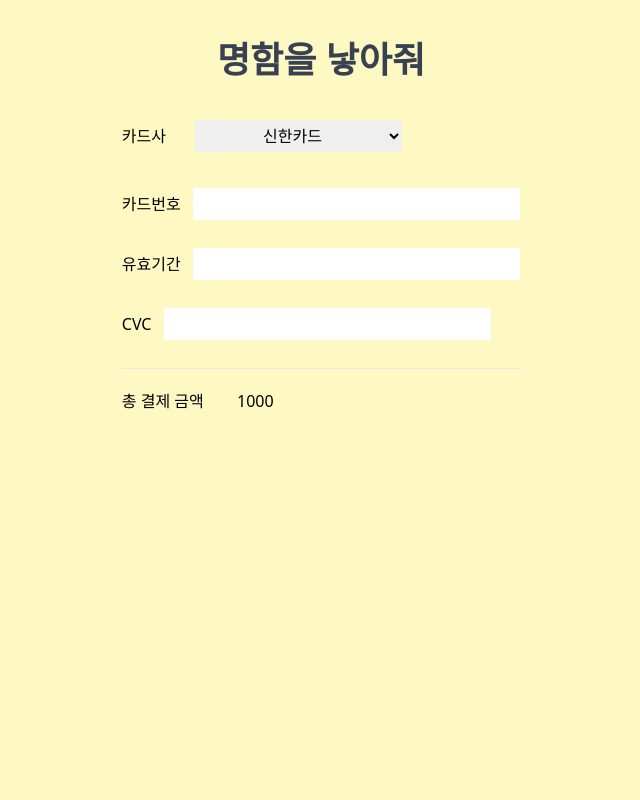
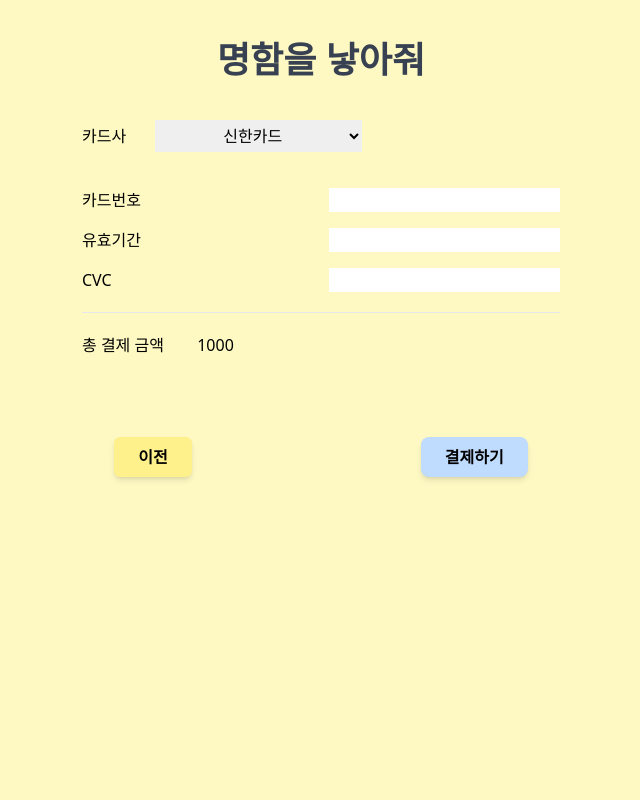
Before and after one commit to aarchiiive/S2_mms_S2, a React (Create React App) app: page /checkout-credit-card/1 in a window 1280 px wide. Shown: the top 800 px of the page, without its empty margins (319-959 px from the left). Built offline with nearby package versions, Linux system fonts and the light colour scheme.

Commit message:
중간 점검

```diff
--- a/src/features/users/CreditCard.js
+++ b/src/features/users/CreditCard.js
@@ -73,18 +73,29 @@ const CreditCard = () => {
   };
 
   return (
+    <div class="h-screen">
       <div>
-      <div class="h-screen">
         <div class="my-8 grid grid-rows-1 gap-5 flex justify-center">
           <div>카드사 &nbsp;&nbsp;&nbsp;&nbsp;&nbsp;&nbsp;
-            <select name="payment"
-            class="py-1 mb-4 px-16 border-1.5 outline-none">
+            <select
+            name="payment"
+            class="py-1 mb-4 px-16 border-1.5 outline-none"
+            >
               {getPayment()}
             </select>
           </div>
           <div>
+            <div
+            class="grid grid-cols-2 flex gap-4 items-stretch"
+            >
+              <div>
                 카드번호 &nbsp;&nbsp;
-            <input class="py-1 mb-2 px-12 border-1.5 outline-none"
+              </div>
+              <div
+              class="self-center"
+              >
+                <input
+                // class="py-1 mb-2 px-12 border-1.5 outline-none"
                 onChange={e => {
                   e.preventDefault();
                   console.log(e.target.value);
@@ -96,7 +107,10 @@ const CreditCard = () => {
               </div>
               <div>
                 유효기간 &nbsp;&nbsp;
-            <input class="py-1 mb-2 px-12 border-1.5 outline-none"
+              </div>
+              <div>
+                <input
+                // class="py-1 mb-2 px-12 border-1.5 outline-none"
                 onChange={e => {
                   e.preventDefault();
                   console.log(e.target.value);
@@ -108,7 +122,10 @@ const CreditCard = () => {
               </div>
               <div>
                 CVC &nbsp;&nbsp;
-            <input class="py-1 mb-2 px-12 border-1.5 outline-none"
+              </div>
+              <div>
+                <input
+                // class="py-1 mb-2 px-12 border-1.5 outline-none"
                 onChange={e => {
                   e.preventDefault();
                   console.log(e.target.value);
@@ -118,11 +135,18 @@ const CreditCard = () => {
                   }
                 }}></input>
               </div>
-          <hr></hr>
-          <div>총 결제 금액 &nbsp;&nbsp;&nbsp;&nbsp;&nbsp;&nbsp; {amount}</div>
+
             </div>
             </div>
-      <div className = "flex justify-around">
+          <hr></hr>
+          <p>
+            <div>
+              총 결제 금액 &nbsp;&nbsp;&nbsp;&nbsp;&nbsp;&nbsp; {amount}
+            </div>
+          </p>
+        </div>
+      </div>
+      <div className = "mt-10 w-1/3 m-auto justify-between flex">
         <Button onClick={() => navigate("/order/" + params.id)}>이전</Button>
         {/* bg-yellow-200 font-bold py-2 px-6 my-10 shadow-md rounded-md hover:bg-yellow-300 */}
         <button class="py-2 px-6 my-10 font-bold rounded-lg shadow-md bg-blue-200 hover:bg-blue-300"
--- a/src/features/users/ViewTemplates.js
+++ b/src/features/users/ViewTemplates.js
@@ -39,7 +39,7 @@ const ViewTemplates = () => {
     return (
       images.map((img, i) => {
         return (
-          <div>
+          <div class="bg-white-500 opacity-100 scale-75 hover:opacity-70">
             <img
             // class="group-hover:opacity-75"
             src={img}
@@ -54,7 +54,7 @@ const ViewTemplates = () => {
               setTemplate(img);
               setTemplateName(imgName);
             }}
-            class="flex scale-75 w-90 h-50 object-center hover:bg-gray-200"
+            class="flex scale-100 w-90 h-50 object-center"
             alt="card template"/>
           </div>
         )
```
Lines whose indentation alone changed are shown as unchanged.
